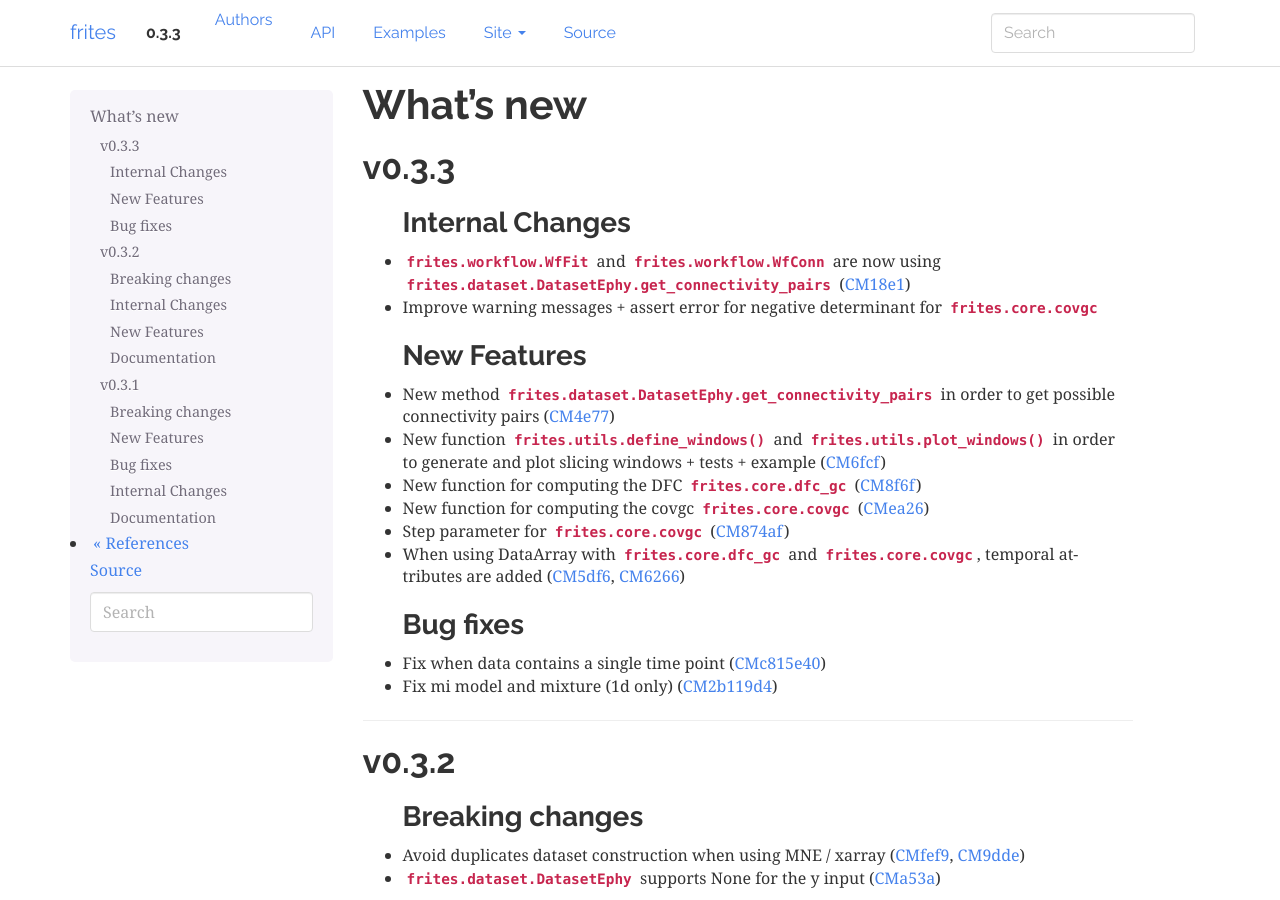
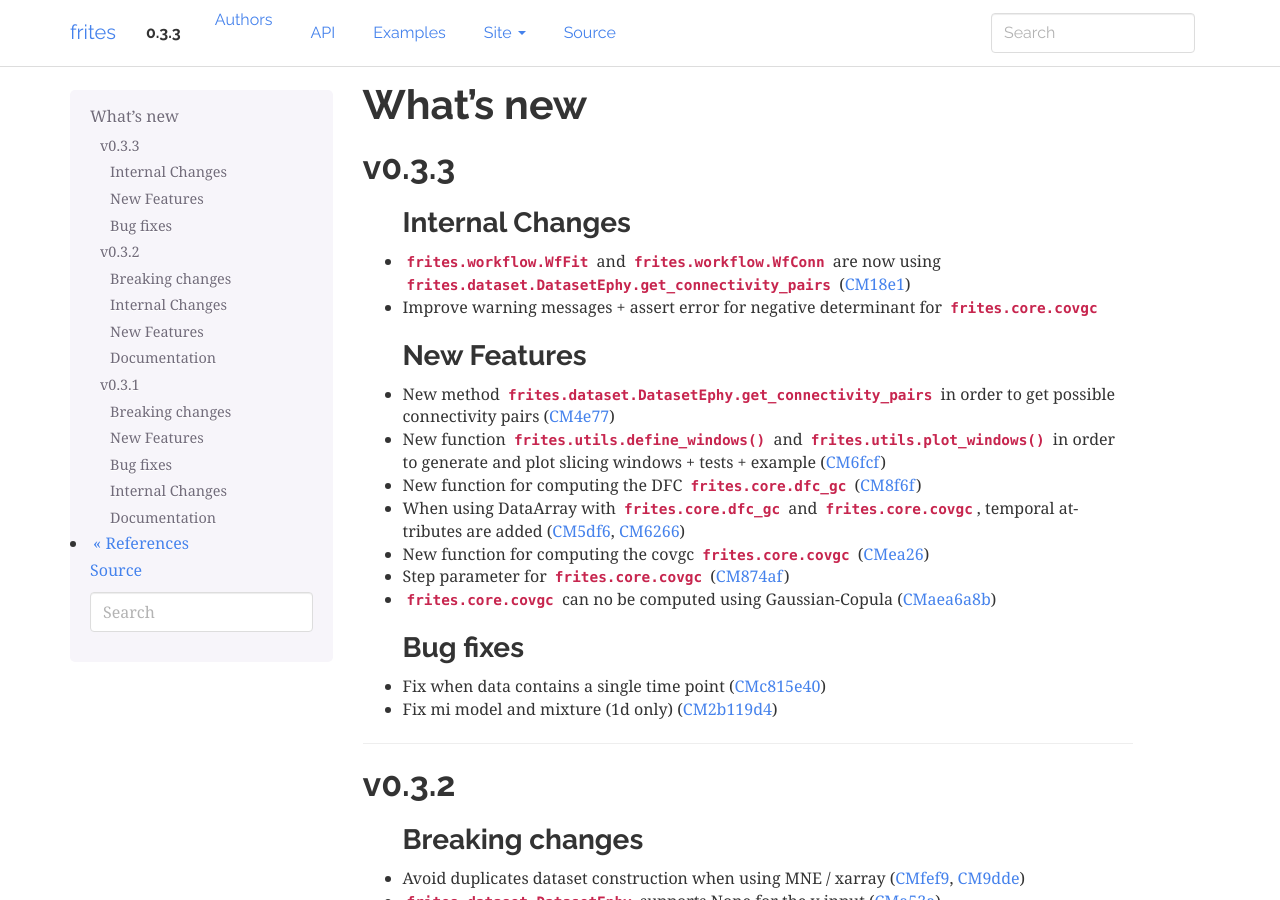
Before and after one commit to brainets/frites, a Sphinx documentation site: the page built from docs/source/whatsnew.rst, in a window 1280 px wide and 900 px high. Built offline with Sphinx 7.4.7, drawn with Linux system fonts in a browser that asks for light colours.

Commit message:
update whatsnew

```diff
--- a/docs/source/whatsnew.rst
+++ b/docs/source/whatsnew.rst
@@ -17,9 +17,10 @@ New Features
 * New method :py:class:`frites.dataset.DatasetEphy.get_connectivity_pairs` in order to get possible connectivity pairs (:commit:`4e77`)
 * New function :py:func:`frites.utils.define_windows` and :py:func:`frites.utils.plot_windows` in order to generate and plot slicing windows + tests + example (:commit:`6fcf`)
 * New function for computing the DFC :py:class:`frites.core.dfc_gc` (:commit:`8f6f`)
+* When using DataArray with :py:class:`frites.core.dfc_gc` and :py:class:`frites.core.covgc`, temporal attributes are added (:commit:`5df6`, :commit:`6266`)
 * New function for computing the covgc :py:class:`frites.core.covgc` (:commit:`ea26`)
 * Step parameter for :py:class:`frites.core.covgc` (:commit:`874af`)
-* When using DataArray with :py:class:`frites.core.dfc_gc` and :py:class:`frites.core.covgc`, temporal attributes are added (:commit:`5df6`, :commit:`6266`)
+* :py:class:`frites.core.covgc` can no be computed using Gaussian-Copula (:commit:`aea6a8b`)
 
 Bug fixes
 +++++++++
```
